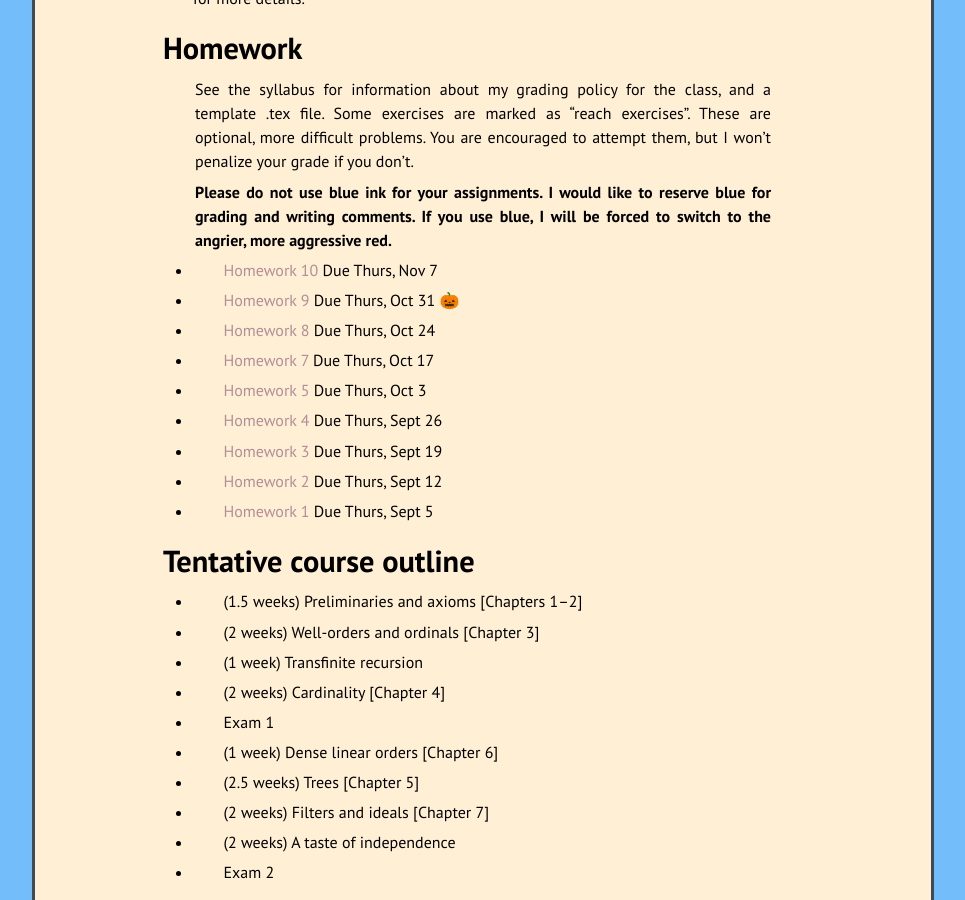
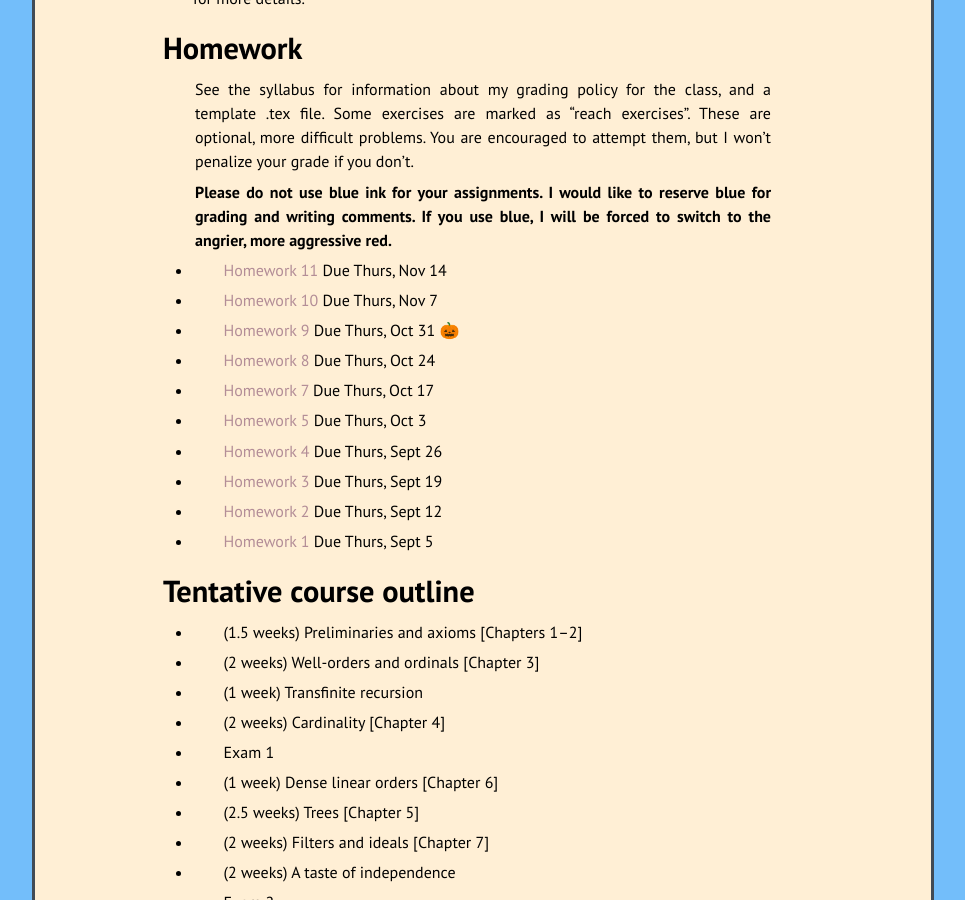
Before and after one commit to kamerynjw/kamerynjw.github.io, a Jekyll site: the page built from teaching/2019/math454.md, in a window 1280 px wide and 900 px high, scrolled down 367 px. Shown: the whole window, without its empty margins (157-1122 px from the left). Built offline with Jekyll 4.4.1, drawn with Linux system fonts in a browser that asks for light colours; nearby versions of some CDN libraries.

Commit message:
new set theory homework

```diff
--- a/teaching/2019/math454.md
+++ b/teaching/2019/math454.md
@@ -21,6 +21,8 @@ Homework
 See the syllabus for information about my grading policy for the class, and a template .tex file. Some exercises are marked as "reach exercises". These are optional, more difficult problems. You are encouraged to attempt them, but I won't penalize your grade if you don't.
 
 **Please do not use blue ink for your assignments. I would like to reserve blue for grading and writing comments. If you use blue, I will be forced to switch to the angrier, more aggressive red.**
+
+* [Homework 11]({{ page.url }}h11.pdf) Due Thurs, Nov 14
 
 * [Homework 10]({{ page.url }}h10.pdf) Due Thurs, Nov 7
 
```
Also changed, not shown: 1 other file.
